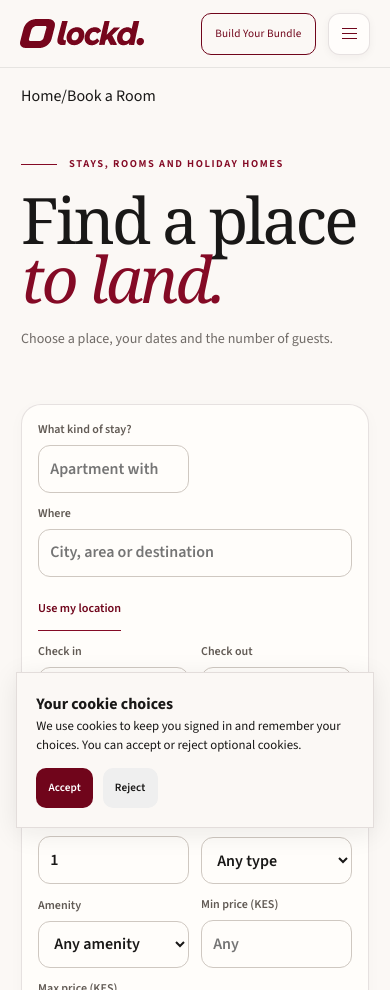
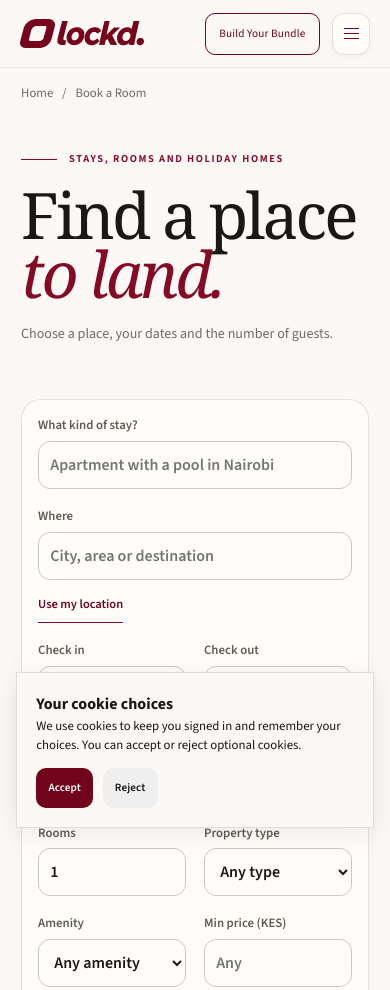
Before and after one commit to dirtydawkins/lockd2, a website: page rooms.html in a window 390 px wide. Shown: the top 990 px of the page. Drawn offline with Linux system fonts and the light colour scheme; no server answers.

Commit message:
Refine responsive forms navigation and shared control states

```diff
--- a/brand-refinement.css
+++ b/brand-refinement.css
@@ -63,3 +63,31 @@
   .mobile-account-group nav { display:grid; padding:0 0 8px 16px; }
   .mobile-account-group nav a { display:flex; align-items:center; min-height:44px; }
 }
+
+/* Keep dense interior forms readable without squeezing individual fields. */
+.room-search-form { grid-template-columns:repeat(auto-fit,minmax(min(100%,190px),1fr)); gap:18px; align-items:start; }
+.room-search-form label { min-width:0; font-size:.8rem; }
+.room-search-form input,.room-search-form select { font-size:.95rem; min-height:48px; }
+.room-search-form > button { align-self:end; }
+.room-search-form .room-location { grid-column:auto; }
+.search-locality { grid-column:auto; gap:.25rem; margin-top:2px; }
+.search-locality .text-button { font-size:.78rem; padding:4px 0; min-height:36px; }
+.search-locality [role=status]:empty { display:none; }
+.room-search-hint { font-size:.8rem; }
+.breadcrumbs { display:flex; align-items:center; flex-wrap:wrap; gap:.55rem; font-size:.8rem; color:var(--muted); }
+.primary-nav a { white-space:nowrap; }
+.site-header > * { min-width:0; }
+:where(a,button,input,select,textarea,summary):focus-visible { outline:2px solid var(--burgundy); outline-offset:4px; }
+:where(button,.button)[disabled] { cursor:wait; opacity:.65; }
+:where(main,section,article,form,fieldset) { min-width:0; }
+:is(.catalogue-search-optional,.vehicle-filter-panel,.tech-filters) label { min-width:0; }
+@media(min-width:1101px) {
+ .primary-nav a[href*="#how-it-works"],.primary-nav a[href*="#about"] { display:none; }
+}
+@media(max-width:760px) {
+ .room-search-form { grid-template-columns:repeat(2,minmax(0,1fr)); }
+ .room-search-form > label:first-child,.room-search-form .room-location,.room-search-form > button { grid-column:1 / -1; }
+ .room-search-form > button { width:100%; }
+ :is(.tech-shell,.rooms-shell,.catalogue-shell,.account-main) label { line-height:1.5; }
+ :is(.tech-shell,.rooms-shell,.catalogue-shell,.account-main) input[type=search] { font-size:16px; }
+}
--- a/rental-places.mjs
+++ b/rental-places.mjs
@@ -12,7 +12,7 @@
   const notice = document.createElement('span');
   notice.setAttribute('role', 'status');
   control.append(options, near, notice);
-  field.closest('label').after(control);
+  field.closest('label').append(control);
   let sequence = 0, timer, request;
   function cancel() {
     sequence++;
--- a/site-menu.js
+++ b/site-menu.js
@@ -2,6 +2,14 @@
   const menu = document.querySelector('.site-account-menu');
   if (!menu) return;
   const primary = document.querySelector('#primary-nav');
+  const primaryAction = document.querySelector('.header-cta');
+  if (primary && primaryAction) {
+    const target = new URL(primaryAction.href, location.href);
+    for (const link of primary.querySelectorAll('a')) {
+      const destination = new URL(link.href, location.href);
+      if (destination.pathname === target.pathname && destination.search === target.search && destination.hash === target.hash) link.remove();
+    }
+  }
   if (primary && document.querySelector('.menu-toggle')) {
     const group = document.createElement('details');
     group.className = 'mobile-account-group';
```
Also changed, not shown: PROJECT_STATE.md (+2 -0 lines).
